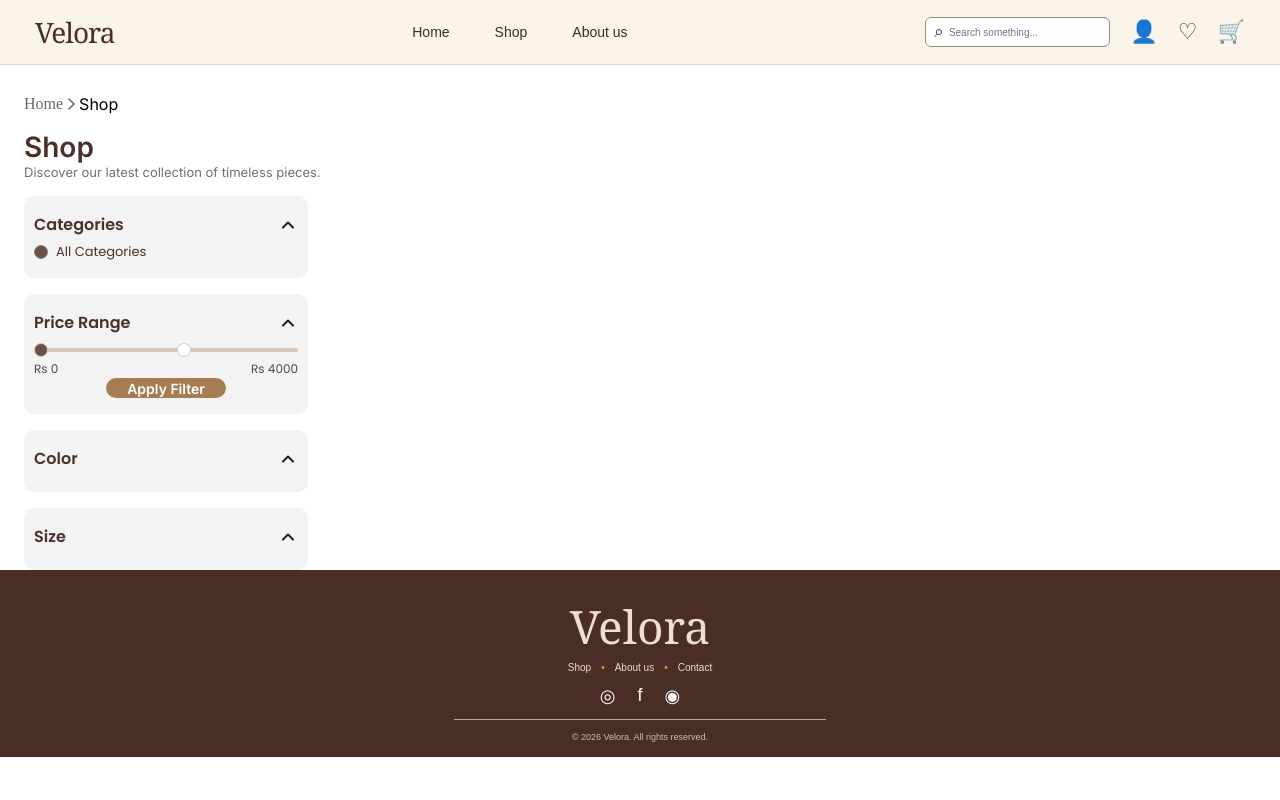
After one commit to manorthecreator/The-Code-Collective, a Django app: page /shop/ in a window 1280 px wide. The commit adds this page. Run offline with Django 5.2, Linux system fonts and the light colour scheme; data that the repository does not hold is empty.

Commit message:
Created Django files and added template for product listing with product page sidebar done but pending jquery

```diff
--- a/config/settings.py
+++ b/config/settings.py
@@ -41,6 +41,7 @@ INSTALLED_APPS = [
 
     'store',
     'store_app',
+    'products_app',
 ]
 
 MIDDLEWARE = [
@@ -118,7 +119,9 @@ USE_TZ = True
 # Static files (CSS, JavaScript, Images)
 # https://docs.djangoproject.com/en/6.1/howto/static-files/
 
-STATIC_URL = 'static/'
+STATIC_URL = '/static/'
+MEDIA_URL = '/media/'
+MEDIA_ROOT = BASE_DIR / 'media'
 
 
 # Email
--- a/config/urls.py
+++ b/config/urls.py
@@ -17,8 +17,12 @@ Including another URLconf
 from django.contrib import admin
 from django.urls import path, include
 
+from django.conf import settings
+from django.conf.urls.static import static
+
 
 urlpatterns = [
     path("admin/", admin.site.urls),
     path("", include("store_app.urls")),
-]
+    path("shop/", include("products_app.urls")),
+] + static(settings.MEDIA_URL, document_root=settings.MEDIA_ROOT)
--- /dev/null
+++ b/products_app/static/css/product_list.css
@@ -0,0 +1,242 @@
+.breadcrumb-chevron{
+    width: 16px;
+    height: 16px;
+}
+.breadcrumb{
+    display: inline-flex;
+    align-items: center;
+}
+.breadcrumb a{
+    color: rgba(0, 0, 0, 0.60);
+    font-family: Satoshi;
+    font-size: 16px;
+    font-style: normal;
+    font-weight: 400;
+    line-height: normal;
+    text-decoration:none
+}
+
+.breadcrumb span{
+    color: #000;
+    font-family: Inter;
+    font-size: 16px;
+    font-style: normal;
+    font-weight: 400;
+    line-height: normal;
+}
+body{
+    background:#ffff
+}
+.width-container{
+    width: 100%;
+    max-width: 1200px;
+    margin-top:29px;
+    padding: 0 24px;
+    box-sizing: border-box;
+}
+.shop-title{
+    color: #4A3028;
+    font-family: Inter;
+    font-size: 28px;
+    font-style: normal;
+    font-weight: 600;
+    line-height: normal;
+    margin-top: 16px;
+}
+.shop-subtitle{
+    color: #717171;
+    font-family: Inter;
+    font-size: 13px;
+    font-style: normal;
+    font-weight: 400;
+    line-height: normal;
+    width: 327px;
+    height: 32px;
+}
+.sidebar {
+  width: 284px;
+  flex-shrink: 0;
+  display: flex;
+  flex-direction: column;
+  gap: 16px;
+}
+.filter-block{
+    border-radius: 10px;
+    background: #F3F3F3;
+    padding: 16px 10px;
+}
+.filter-header{
+    display: flex;
+    align-items: center;
+    justify-content: space-between;
+    margin-bottom: 5px;
+}
+.filter-header h3{
+    color: #4A3028;
+    font-size: 16px;
+    font-style: normal;
+    font-weight: 600;
+    line-height: normal;
+    font-family: Poppins;
+}
+.collapse-btn{
+    background: transparent;
+    border: none;
+    cursor: pointer;
+    display: flex;
+    align-items: center;
+}
+.category-list{
+    list-style: none;
+    display: flex;
+    flex-direction: column;
+    gap: 8px;
+}
+.radio-row{
+    display:flex;
+    align-items: center;
+    gap: 8px;
+    cursor: pointer;
+    font-size: 13px;
+    font-style: normal;
+    font-weight: 400;
+    line-height: normal;
+    color: #4A3028;
+    font-family: Poppins;
+    position: relative;
+}
+.radio-row input{
+    position: absolute;
+    opacity: 0;
+    pointer-events: none;
+}
+.radio-dot{
+    width: 14px;
+    height: 14px;
+    border-radius: 50%;
+    border: 1px solid #8A837D;
+    background-color: transparent;
+    display: inline-block;
+    box-sizing: border-box;
+}
+.radio-row input[type="radio"]:checked + .radio-dot {
+    background-color: #6B5145;
+    border: 1px solid #8A837D;
+}
+.price-range{
+    display:flex;
+    flex-direction: column;
+}
+
+/* Slider */
+.range-container{
+    position:relative;
+    width:100%;
+    height: 20px;
+}
+.range-container::before {
+    content: "";
+    position: absolute;
+    left: 0;
+    right: 0;
+    top: 8px;
+    height: 4px;
+    background: #D8C8BB;
+    border-radius: 4px;
+}
+.range-slider {
+    position: absolute;
+    left: 0;
+    top: 3px;
+    width: 100%;
+    margin: 0;
+    appearance: none;
+    -webkit-appearance: none;
+    background: transparent;
+    pointer-events: none;
+}
+.range-slider::-webkit-slider-runnable-track {
+    background: transparent;
+    height: 4px;
+}
+.range-slider::-moz-range-track {
+    background: transparent;
+    height: 4px;
+}
+.range-min::-webkit-slider-thumb {
+    appearance: none;
+    -webkit-appearance: none;
+    width: 14px;
+    height: 14px;
+    border-radius: 50%;
+    border: 1px solid #D8C8BB;
+    background: #6B5145;
+    cursor: pointer;
+    pointer-events: auto;
+}
+.range-min::-moz-range-thumb {
+    width: 14px;
+    height: 14px;
+    border-radius: 50%;
+    border: 1px solid #D8C8BB;
+    background: #6B5145;
+    cursor: pointer;
+    pointer-events: auto;
+}
+/* RIGHT HANDLE */
+.range-max::-webkit-slider-thumb {
+    appearance: none;
+    -webkit-appearance: none;
+    width: 14px;
+    height: 14px;
+    border-radius: 50%;
+    border: 1px solid #D8C8BB;
+    background: #FFFFFF;
+    cursor: pointer;
+    pointer-events: auto;
+}
+.range-max::-moz-range-thumb {
+    width: 14px;
+    border-radius: 50%;
+    border: 1px solid #D8C8BB;
+    background: #FFFFFF;
+    cursor: pointer;
+    pointer-events: auto;
+}
+
+
+
+.price-labels{
+    display:flex;
+    justify-content: space-between;
+    color: #4A4946;
+    font-family: Poppins;
+    font-size: 12px;
+    font-style: normal;
+    font-weight: 400;
+    line-height: normal;
+}
+.apply-btn{
+    border-radius: 15px;
+    background: #A67C52;
+    color: #FFF;
+    font-family: Inter;
+    font-size: 14px;
+    font-style: normal;
+    font-weight: 600;
+    line-height: normal;
+    cursor: pointer;
+    transition: background 0.2s ease;
+    width: 120px;
+    height: 20px;
+    align-self: center;
+    border: none;
+}
+.apply-btn:hover{
+    background: #8A5E3B;
+}
+.color-grid{
+    display:flex;
+    flex-wrap: wrap;
+    /* gap:10px; */
+}
--- /dev/null
+++ b/products_app/templates/product_list.html
@@ -0,0 +1,118 @@
+{% extends 'store/base.html' %}
+{% load static %}
+
+{% block title %}Velora | Shop{% endblock %}
+
+{% block extra_css %}
+<link rel="stylesheet" href="{% static 'css/product_list.css' %}">
+{% endblock %}
+
+{% block content %}
+<div class="width-container">
+    <div class="breadcrumb">
+        <a href="/">Home</a>
+        <svg class="breadcrumb-chevron" xmlns="http://www.w3.org/2000/svg" width="16" height="16" viewBox="0 0 16 16" fill="none">
+            <path d="M6.53061 2.46938L11.5306 7.46938C11.6005 7.53905 11.656 7.62185 11.6939 7.71301C11.7317 7.80417 11.7512 7.90192 11.7512 8.00063C11.7512 8.09934 11.7317 8.19708 11.6939 8.28824C11.656 8.3794 11.6005 8.4622 11.5306 8.53188L6.53061 13.5319C6.38972 13.6728 6.19862 13.7519 5.99936 13.7519C5.80011 13.7519 5.60901 13.6728 5.46811 13.5319C5.32722 13.391 5.24806 13.1999 5.24806 13.0006C5.24806 12.8014 5.32722 12.6103 5.46811 12.4694L9.93749 8L5.46749 3.53063C5.32659 3.38973 5.24744 3.19863 5.24744 2.99938C5.24744 2.80012 5.32659 2.60902 5.46749 2.46813C5.60838 2.32723 5.79948 2.24807 5.99874 2.24807C6.198 2.24807 6.38909 2.32723 6.52999 2.46813L6.53061 2.46938Z" fill="black" fill-opacity="0.6"/>
+        </svg>
+        <span>Shop</span>
+    </div>
+
+    <h1 class="shop-title">Shop</h1>
+    <p class="shop-subtitle">Discover our latest collection of timeless pieces.</p>
+
+    <aside class="sidebar" id="filterSidebar">
+
+        <div class="filter-block" data-filter="category">
+
+            <div class="filter-header">
+                <h3>Categories</h3>
+                <button class="collapse-btn" type="button">
+                    <svg xmlns="http://www.w3.org/2000/svg" width="20" height="20" viewBox="0 0 20 20" fill="none">
+                        <path d="M15 12.5L10 7.5L5 12.5" stroke="#1E1E1E" stroke-width="2" stroke-linecap="round" stroke-linejoin="round"/>
+                    </svg>
+                </button>
+            </div>
+
+            <ul class="category-list">
+                <li>
+                    <label class="radio-row">
+                        <input type="radio" name="category" value="" checked>
+                        <span class="radio-dot"></span>
+                        <span>All Categories</span>
+                    </label>
+                </li>
+                {%for cat in categories %}
+                <li>
+                    <label class="radio-row">
+                        <input type="radio" name="category" value="{{ cat.categoryID }}"
+                                {% if request.GET.category == cat.categoryID|stringformat:"s" %}checked
+            {% endif %}>
+                        <span class="radio-dot"></span>
+                        <span>{{ cat.name }}</span>
+                    </label>
+                </li>
+                {% endfor %}
+            </ul>
+        </div>
+
+        <div class="filter-block" data-filter="price">
+            <div class="filter-header">
+                <h3>Price Range</h3>
+                <button class="collapse-btn" type="button">
+                    <svg xmlns="http://www.w3.org/2000/svg" width="20" height="20" viewBox="0 0 20 20" fill="none">
+                        <path d="M15 12.5L10 7.5L5 12.5" stroke="#1E1E1E" stroke-width="2" stroke-linecap="round" stroke-linejoin="round"/>
+                    </svg>
+                </button>
+            </div>
+            <div class="price-range">
+                <div class="range-container">
+                    <input type="range" min="0" max="7000" value="0" step="50" class="range-slider range-min" id="minPrice">
+                    <input type="range" min="0" max="7000" value="4000" step="50" class="range-slider range-max" id="maxPrice">
+                </div>
+                <div class="price-labels">
+                    <span id="minPriceValue">Rs 0</span>
+                    <span id="maxPriceValue">Rs 4000</span>
+                </div>
+                <button class="apply-btn" type="button" id="applyPrice">Apply Filter</button>
+            </div>
+        </div>
+
+        <div class="filter-block" data-filter="color">
+            <div class="filter-header">
+                <h3>Color</h3>
+                <button class="collapse-btn" type="button">
+                    <svg xmlns="http://www.w3.org/2000/svg" width="20" height="20" viewBox="0 0 20 20" fill="none">
+                        <path d="M15 12.5L10 7.5L5 12.5" stroke="#1E1E1E" stroke-width="2" stroke-linecap="round" stroke-linejoin="round"/>
+                    </svg>
+                </button>
+            </div>
+            <div class="color-grid">
+                {% for color in colors %}
+                    <button>
+                        class="swatch"
+                        data-color="{{ color }}"
+                        title="{{ color }}"
+                    </button>>
+                {% endfor %}
+            </div>
+        </div>
+
+        <div class="filter-block" data-filter="size">
+            <div class="filter-header">
+                <h3>Size</h3>
+                <button class="collapse-btn" type="button">
+                    <svg xmlns="http://www.w3.org/2000/svg" width="20" height="20" viewBox="0 0 20 20" fill="none">
+                        <path d="M15 12.5L10 7.5L5 12.5" stroke="#1E1E1E" stroke-width="2" stroke-linecap="round" stroke-linejoin="round"/>
+                    </svg>
+                </button>
+            </div>
+            <div class="size-grid">
+                {% for size in sizes %}
+                    <button class="size-btn" data-size="{{ size }}">{{ size }}</button>
+                {% endfor %}
+            </div>
+        </div>
+    </aside>
+</div>
+
+{%endblock %}
--- /dev/null
+++ b/products_app/urls.py
@@ -0,0 +1,8 @@
+from django.urls import path
+from . import views
+
+app_name = "products"
+
+urlpatterns = [
+    path("", views.product_list, name="product_list"),
+]
--- a/products_app/views.py
+++ b/products_app/views.py
@@ -1,3 +1,29 @@
 from django.shortcuts import render
+from .models import Product,Category,ProductVariant
 
 # Create your views here.
+
+def product_list(request):
+    products = Product.objects.filter(status='Available')
+    categories = Category.objects.all()
+    colors=(
+        ProductVariant.objects
+        .values_list('color', flat=True)
+        .distinct()
+    )
+    sizes=(
+        ProductVariant.objects
+        .values_list('size', flat=True)
+        .distinct()
+    )
+    category = request.GET.get("category")
+    if category and category != "all":
+        products = products.filter(category_id=category)
+
+    return render(request, "product_list.html", {
+        "products": products,
+        "categories": categories,
+        "colors": colors,
+        "sizes": sizes,
+        "selected_category": category or "all",
+    })
--- a/store_app/templates/store/base.html
+++ b/store_app/templates/store/base.html
@@ -9,6 +9,12 @@
     <title>{% block title %}Velora{% endblock %}</title>
 
     <link rel="stylesheet" href="{% static 'store/css/style.css' %}">
+
+    <!-- Adding Google Fonts for Inter and Poppins -->
+    <link rel="preconnect" href="https://fonts.googleapis.com">
+    <link rel="preconnect" href="https://fonts.gstatic.com" crossorigin>
+    <link href="https://fonts.googleapis.com/css2?family=Inter:wght@400;500;600;700&family=Poppins:wght@400;500;600;700&display=swap" rel="stylesheet">
+    {% block extra_css %}{% endblock %}
 </head>
 
 <body>
```
Also changed, not shown: products_app/admin.py (+47 -0 lines), products_app/models.py (+52 -0 lines), products_app/migrations/0001_initial.py (added), products_app/migrations/0002_alter_category_description.py (added).
